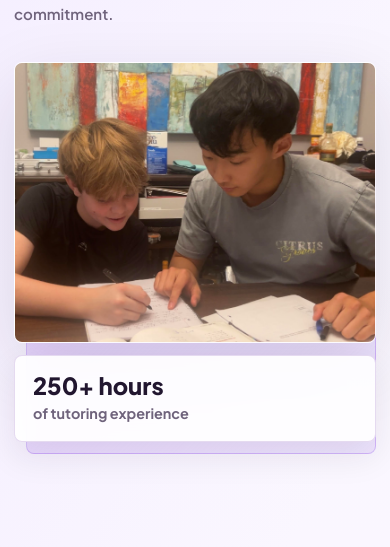
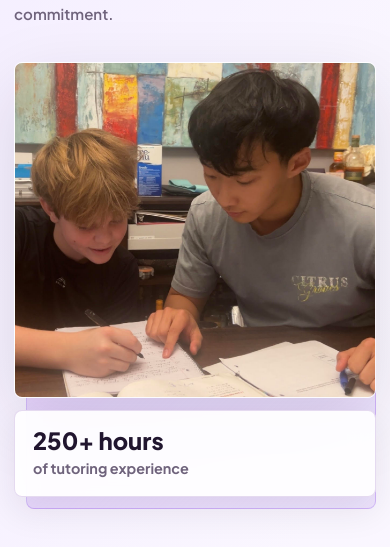
Before and after one commit to nickkim172008/tutoring-website, a React (Vite) app: page / in a window 390 px wide. Shown: the part 695-1242 px from the top of the page. Built offline with nearby package versions, Linux system fonts and the light colour scheme; no server answers.

Commit message:
fixed hero image too low, and better mobile usage

```diff
--- a/src/styles.css
+++ b/src/styles.css
@@ -224,8 +224,8 @@ a {
 
 .hero {
   display: grid;
-  grid-template-columns: minmax(0, 1.06fr) minmax(360px, 0.94fr);
-  gap: 58px;
+  grid-template-columns: minmax(0, 0.98fr) minmax(400px, 1.02fr);
+  gap: 48px;
   align-items: center;
   padding: 68px 0 54px;
 }
@@ -307,7 +307,8 @@ a {
 
 .hero-media {
   position: relative;
-  min-height: 420px;
+  min-height: 510px;
+  transform: translateY(-28px);
 }
 
 .hero-media::before {
@@ -322,7 +323,7 @@ a {
 .hero-media img {
   position: relative;
   width: 100%;
-  height: 460px;
+  height: 540px;
   object-fit: cover;
   border: 1px solid rgba(255, 255, 255, 0.88);
   border-radius: 8px;
@@ -788,6 +789,7 @@ a {
 
   .hero-media {
     min-height: auto;
+    transform: none;
   }
 
   .hero-media img {
@@ -845,6 +847,10 @@ a {
     margin-top: 12px;
   }
 
+  .hero-media img {
+    height: min(86vw, 390px);
+  }
+
   .hero-note {
     display: none;
   }
```
